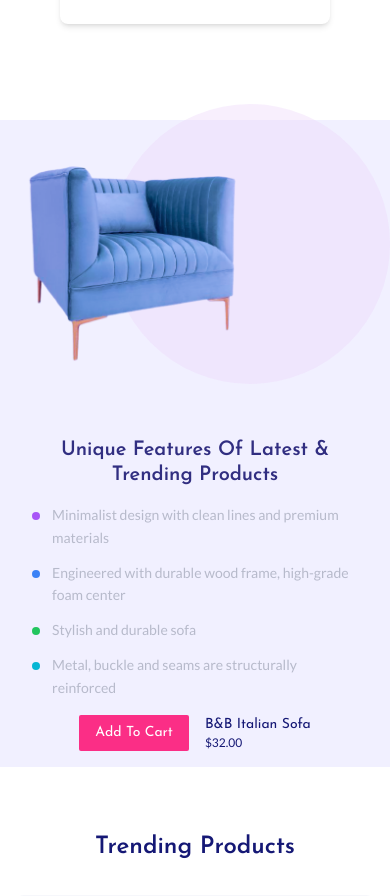
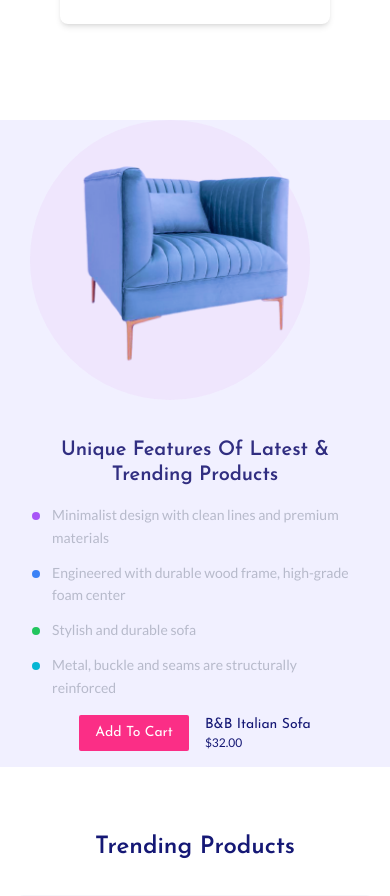
Before and after one commit to Asad-Yaqob/hackathon-template-4, a Next.js app: page / in a window 390 px wide. Shown: the part 6486-7382 px from the top of the page. Built offline with nearby package versions, Linux system fonts and the light colour scheme.

Commit message:
fix: Product showcase section

```diff
--- /dev/null
+++ b/src/app/about/about.tsx
@@ -0,0 +1,3 @@
+export const AboutUs = () => {
+return <h2>About Us</h2>
+}
--- a/src/app/components/common/home/main/ProductShowcase.tsx
+++ b/src/app/components/common/home/main/ProductShowcase.tsx
@@ -36,15 +36,20 @@ export const ProductShowcase = () => {
     <section className="w-full py-8 md:py-12 lg:py-16">
       <div className="min-h-[400px] md:min-h-[579px] w-full bg-[#F1F0FF]">
         <div className="container mx-auto px-4">
+
           <div className="flex flex-col lg:flex-row items-center justify-center gap-8 lg:gap-16">
-            {/* Product Image */}
-            <div className="relative flex-shrink-0 w-full max-w-[509px]">
+
+          <div className="flex justify-center items-center">
+      {/* Product Image Container */}
+      <div className="relative flex flex-col items-center justify-center w-full max-w-[509px]">
+        {/* Rounded div behind the image */}
         <div
-                className="absolute -top-4 -right-4 md:top-10 md:right-10
+          className="absolute top-0 -right-10 -left-10 md:top-10 md:right-10
           w-[280px] h-[280px] sm:w-[320px] sm:h-[320px]
-                md:w-[448px] md:h-[448px]
-                bg-[#ECD2FA59] rounded-full"
+          md:w-[448px] md:h-[448px] bg-[#ECD2FA59] rounded-full"
         />
+
+        {/* Image */}
         <div className="relative">
           <Image
             width={250}
@@ -54,6 +59,7 @@ export const ProductShowcase = () => {
             className="w-full h-auto max-w-[250px] sm:max-w-[300px]
             md:max-w-[400px] lg:max-w-[509px] object-contain relative z-10"
           />
+        </div>
       </div>
     </div>
 
--- a/src/app/components/common/home/resuable/FeaturedProductCard.tsx
+++ b/src/app/components/common/home/resuable/FeaturedProductCard.tsx
@@ -33,13 +33,13 @@ export function ProductCard({
         {isFeature && (
           <div className="absolute top-4 left-4 opacity-0 group-hover:opacity-100 transition-opacity space-y-2">
             <button className="p-2 bg-white rounded-full hover:bg-[#FB2E86] hover:text-white transition-colors">
-              <Heart size={18} className="sm:size-20" />
+              <Heart size={18} className="sm:size-5" />
             </button>
             <button className="p-2 bg-white rounded-full hover:bg-[#FB2E86] hover:text-white transition-colors">
-              <ShoppingCart size={18} className="sm:size-20" />
+              <ShoppingCart size={18} className="sm:size-5" />
             </button>
             <button className="p-2 bg-white rounded-full hover:bg-[#FB2E86] hover:text-white transition-colors">
-              <Search size={18} className="sm:size-20" />
+              <Search size={18} className="sm:size-5" />
             </button>
           </div>
         )}
```
Lines whose indentation alone changed are shown as unchanged.
